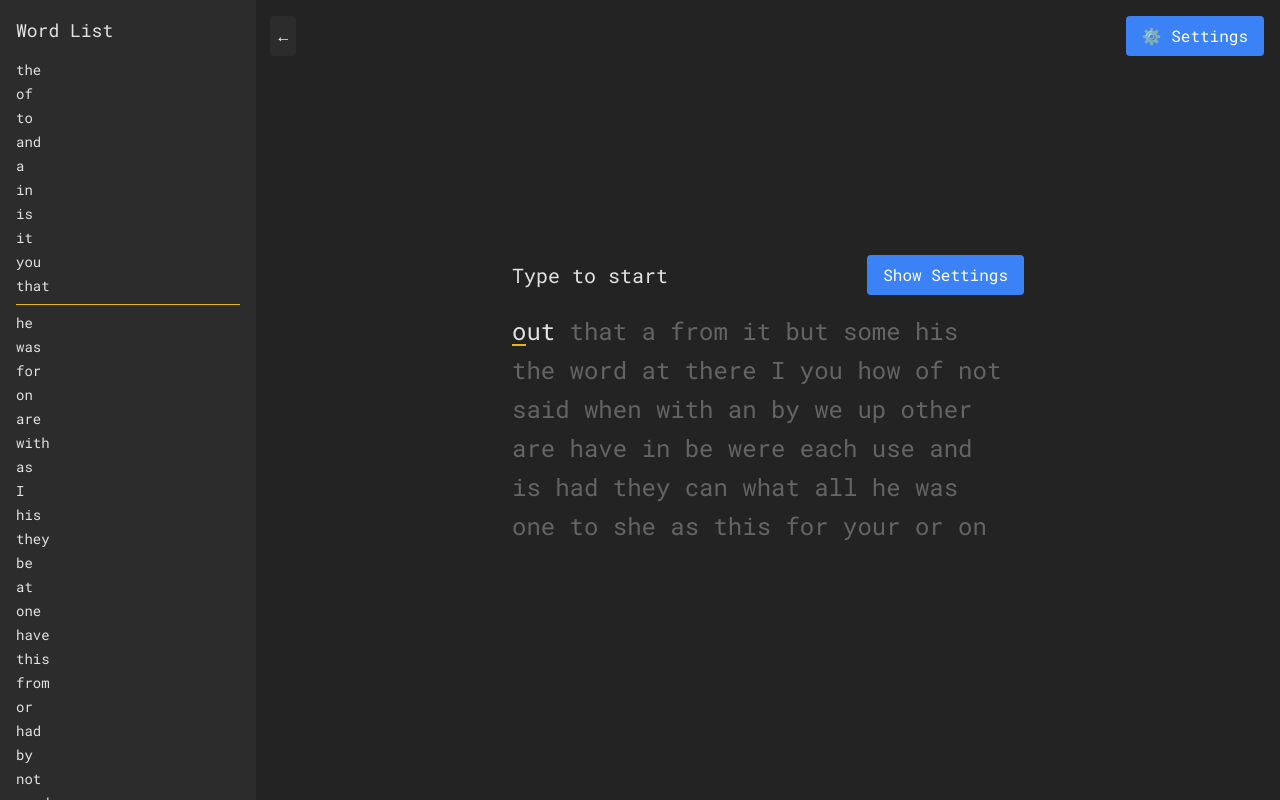
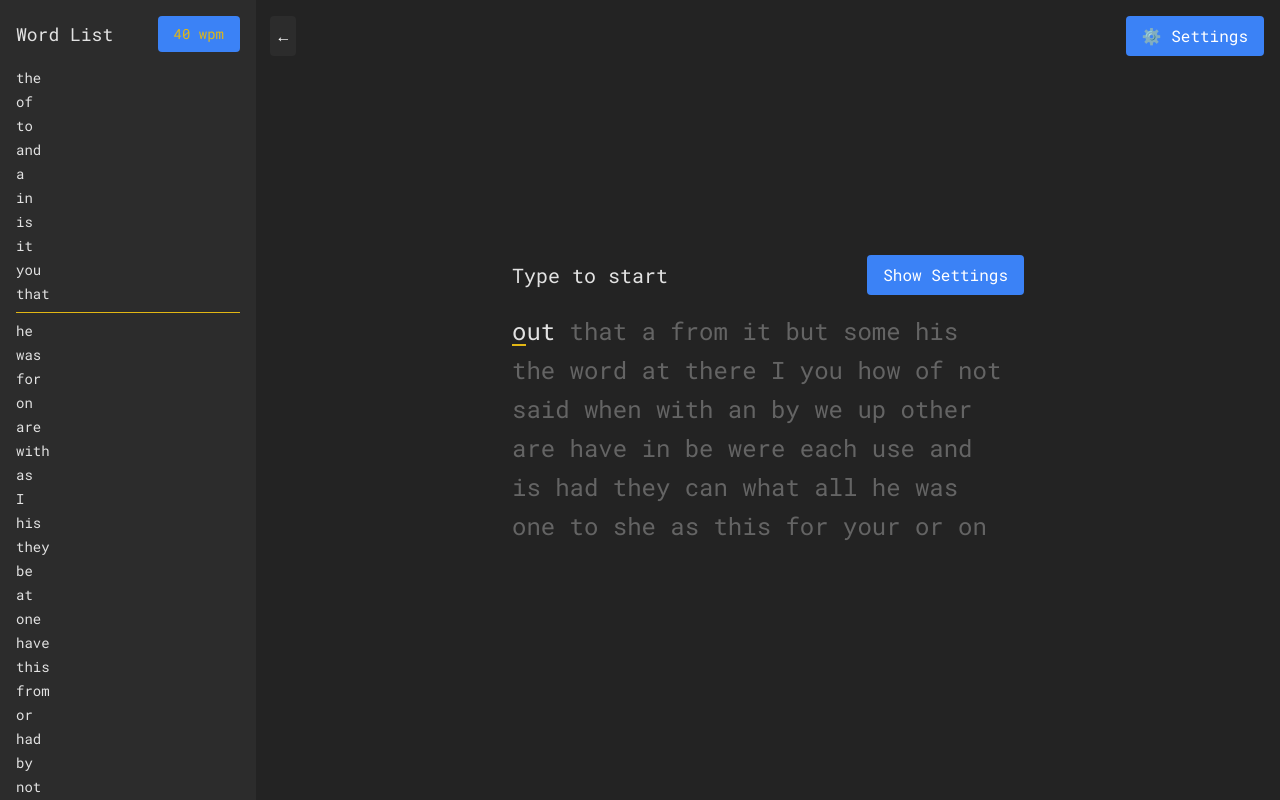
Before and after one commit to wScottSh/bottom10, a Next.js app: page / in a window 1280 px wide. Built offline with nearby package versions, Linux system fonts and the light colour scheme.

Commit message:
Add WPM target input to Sidebar for dynamic user configuration

```diff
--- a/app/components/Sidebar.tsx
+++ b/app/components/Sidebar.tsx
@@ -1,6 +1,6 @@
 'use client';
 
-import { useState } from 'react';
+import { useState, KeyboardEvent } from 'react';
 
 interface WordStats {
   word: string;
@@ -18,6 +18,25 @@ export default function Sidebar({
   wordStats: Record<string, WordStats>;
   toggleSidebar: () => void;
 }) {
+  const [wpmTarget, setWpmTarget] = useState<number>(40);
+  const [isEditingWpm, setIsEditingWpm] = useState(false);
+  const [tempWpm, setTempWpm] = useState('');
+
+  const handleWpmSubmit = () => {
+    const newWpm = parseInt(tempWpm);
+    if (newWpm > 0) {
+      setWpmTarget(newWpm);
+    }
+    setIsEditingWpm(false);
+    setTempWpm('');
+  };
+
+  const handleKeyDown = (e: KeyboardEvent) => {
+    if (e.key === 'Enter') {
+      handleWpmSubmit();
+    }
+  };
+
   const sortedWords = Object.entries(wordStats)
     .sort(([, a], [, b]) => {
       // Put words with no score at the bottom
@@ -40,7 +59,36 @@ export default function Sidebar({
       </button>
 
       <div className="h-full overflow-y-auto p-4">
-        <h2 className="text-lg mb-4 text-[#e2e2e2]">Word List</h2>
+        {/* WPM Target UI */}
+        <div className="flex justify-between items-center mb-4">
+          <h2 className="text-lg text-[#e2e2e2]">Word List</h2>
+          {isEditingWpm ? (
+            <div className="flex items-center gap-2">
+              <input
+                type="number"
+                value={tempWpm}
+                onChange={(e) => setTempWpm(e.target.value)}
+                onKeyDown={handleKeyDown}
+                className="w-12 p-1 bg-transparent text-[#e2b714] border-b border-[#e2b714] focus:outline-none [appearance:textfield] [&::-webkit-outer-spin-button]:appearance-none [&::-webkit-inner-spin-button]:appearance-none"
+                autoFocus
+              />
+              <button
+                onClick={handleWpmSubmit}
+                className="text-xs text-[#e2b714] hover:text-white px-1"
+              >
+                set
+              </button>
+            </div>
+          ) : (
+            <button
+              onClick={() => setIsEditingWpm(true)}
+              className="text-sm text-[#e2b714] hover:text-white"
+            >
+              {wpmTarget} wpm
+            </button>
+          )}
+        </div>
+
         <ul className="space-y-1">
           {sortedWords.map(([word, stats], index) => (
             <li key={`${word}-${index}`}>
```
